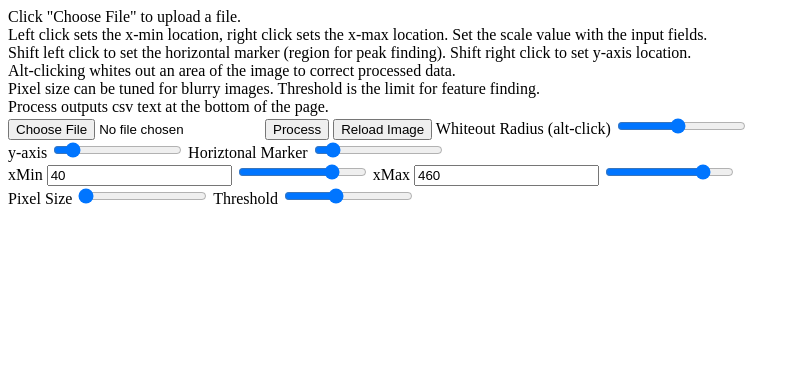
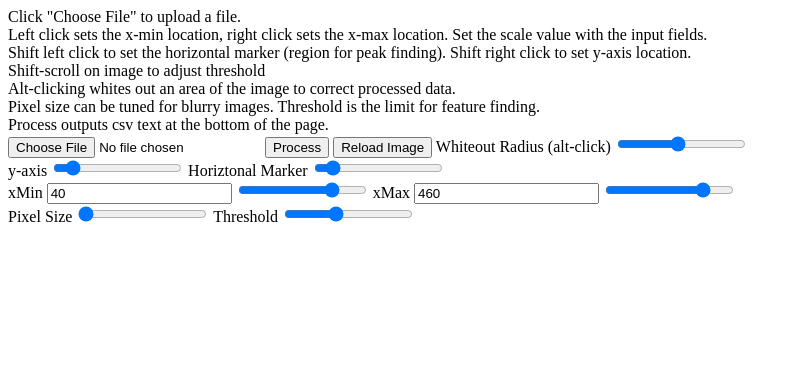
Before and after one commit to MyopicWombat/ms-digitizer, a website with bundled scripts: page index.html in a window 1280 px wide. Shown: the whole page, without its empty margins (0-800 px from the left). Built offline with nearby package versions, Linux system fonts and the light colour scheme.

Commit message:
added help description

```diff
--- a/index.html
+++ b/index.html
@@ -17,6 +17,7 @@
       fields.</p>
     <p>Shift left click to set the horizontal marker (region for peak finding). Shift right click to set y-axis
       location.</p>
+    <p>Shift-scroll on image to adjust threshold</p>
     <p>Alt-clicking whites out an area of the image to correct processed data.</p>
     <p>Pixel size can be tuned for blurry images. Threshold is the limit for feature finding.</p>
     <p>Process outputs csv text at the bottom of the page.</p>
```
